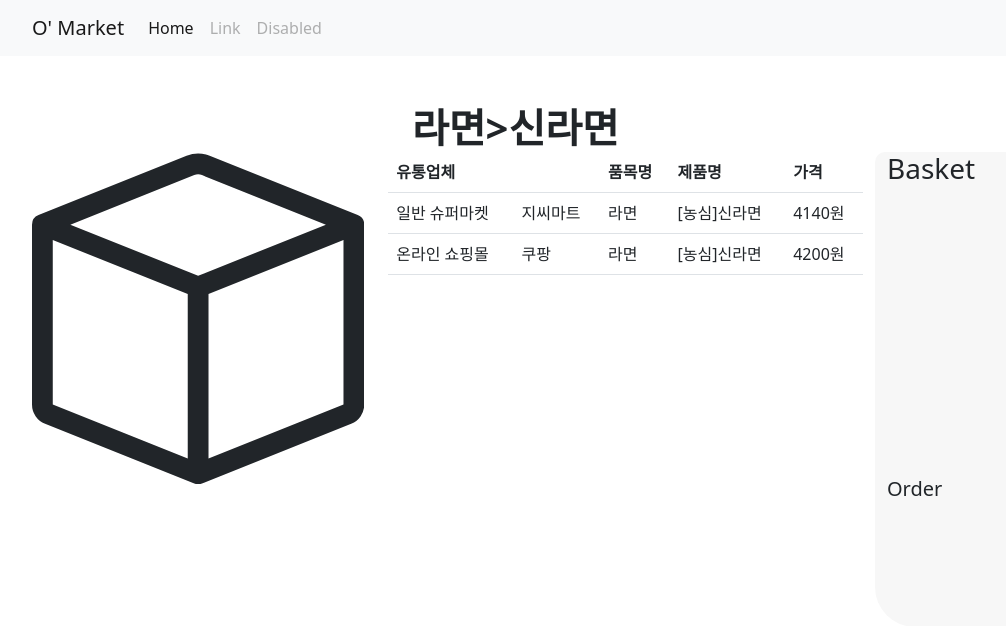
After one commit to kjh000/FinalProject_one, a Django app: template project_app/templates/product.html in a window 1280 px wide. The commit adds this page. Shown: the top 626 px of the page, without its empty margins (50-1056 px from the left). Run offline with Django 4.2, Linux system fonts and the light colour scheme; the template is opened without the code that fills it, so the values that code supplies are empty.

Commit message:
product.html

```diff
--- a/project_app/templates/finder.html
+++ b/project_app/templates/finder.html
@@ -16,7 +16,6 @@
 			<button class="navbar-toggler" type="button" data-bs-toggle="collapse" data-bs-target="#navbarsExample07" aria-controls="navbarsExample07" aria-expanded="false" aria-label="Toggle navigation">
 				<span class="navbar-toggler-icon"></span>
 			</button>
-
 			<div class="collapse navbar-collapse" id="navbarsExample07">
 				<ul class="navbar-nav me-auto mb-2 mb-lg-0">
 					<li class="nav-item">
--- /dev/null
+++ b/project_app/templates/product.html
@@ -0,0 +1,95 @@
+<!DOCTYPE html>
+<html lang="en">
+<head>
+    <meta charset="UTF-8">
+    <meta http-equiv="X-UA-Compatible" content="IE=edge">
+    <meta name="viewport" content="width=device-width, initial-scale=1.0">
+    <title>product</title>
+    <!-- CSS only -->
+    <link href="https://cdn.jsdelivr.net/npm/bootstrap@5.2.0-beta1/dist/css/bootstrap.min.css" rel="stylesheet" integrity="sha384-0evHe/X+R7YkIZDRvuzKMRqM+OrBnVFBL6DOitfPri4tjfHxaWutUpFmBp4vmVor" crossorigin="anonymous">
+    <link rel="stylesheet" type="text/css" href="/static/css/finder.css">
+</head>
+<body>
+	<nav class="navbar navbar-expand-lg navbar-light bg-light" aria-label="Eighth navbar example">
+		<div class="container">
+			<a class="navbar-brand" href="#">O' Market</a>
+			<button class="navbar-toggler" type="button" data-bs-toggle="collapse" data-bs-target="#navbarsExample07" aria-controls="navbarsExample07" aria-expanded="false" aria-label="Toggle navigation">
+				<span class="navbar-toggler-icon"></span>
+			</button>
+			<div class="collapse navbar-collapse" id="navbarsExample07">
+				<ul class="navbar-nav me-auto mb-2 mb-lg-0">
+					<li class="nav-item">
+						<a class="nav-link active" aria-current="page" href="#">Home</a>
+					</li>
+					<li class="nav-item">
+						<a class="nav-link disabled" href="#">Link</a>
+					</li>
+					<li class="nav-item">
+						<a class="nav-link disabled">Disabled</a>
+					</li>
+				</ul>
+			</div>
+		</div>
+	</nav>
+
+    <div class="container">
+        <div class="row a"></div>
+        <div class="row a">
+            <div class="col-md-4"></div>
+            <div class="col-md-4">
+            	<h1><strong>라면>신라면</strong></h1>
+            </div>
+            <div class="col-md-4"></div>
+        </div>
+        <div class="row items">
+        	<div class="col-md-9">
+        		<div class='row'>
+        			<div class="col-md-5">
+        				<svg xmlns="http://www.w3.org/2000/svg" width="auto" height="auto" fill="currentColor" class="bi bi-box" viewBox="0 0 16 16">
+		                    <path d="M8.186 1.113a.5.5 0 0 0-.372 0L1.846 3.5 8 5.961 14.154 3.5 8.186 1.113zM15 4.239l-6.5 2.6v7.922l6.5-2.6V4.24zM7.5 14.762V6.838L1 4.239v7.923l6.5 2.6zM7.443.184a1.5 1.5 0 0 1 1.114 0l7.129 2.852A.5.5 0 0 1 16 3.5v8.662a1 1 0 0 1-.629.928l-7.185 2.874a.5.5 0 0 1-.372 0L.63 13.09a1 1 0 0 1-.63-.928V3.5a.5.5 0 0 1 .314-.464L7.443.184z"/>
+		                </svg>
+        			</div>
+        			<div class="col-md-7">
+                        <table class="table table-hover">
+                            <thead>
+                                <tr>
+                                    <th colspan='2'>유통업체</th>
+                                    <th>품목명</th>
+                                    <th>제품명</th>
+                                    <th>가격</th>
+                                </tr>
+                            </thead>
+                            <tbody>
+                                <tr>
+                                    <td>일반 슈퍼마켓</td>
+                                    <td>지씨마트</td>
+                                    <td>라면</td>
+                                    <td>[농심]신라면</td>
+                                    <td>4140원</td>
+                                </tr>
+                                <tr>
+                                    <td>온라인 쇼핑몰</td>
+                                    <td>쿠팡</td>
+                                    <td>라면</td>
+                                    <td>[농심]신라면</td>
+                                    <td>4200원</td>
+                                </tr>
+                            </tbody>
+                        </table>
+        			</div>
+        		</div>
+        	</div>
+            <div class="col-md-3">
+                <div class="row sticky">
+                    <div class="basket">
+                        <h3>Basket</h3>
+                    </div>
+                    <div class="order">
+						<h5>Order</h5>
+                    </div>
+                </div>
+            </div>
+        </div>
+    </div>
+</body>
+</html>
```
Lines whose indentation alone changed are shown as unchanged.
